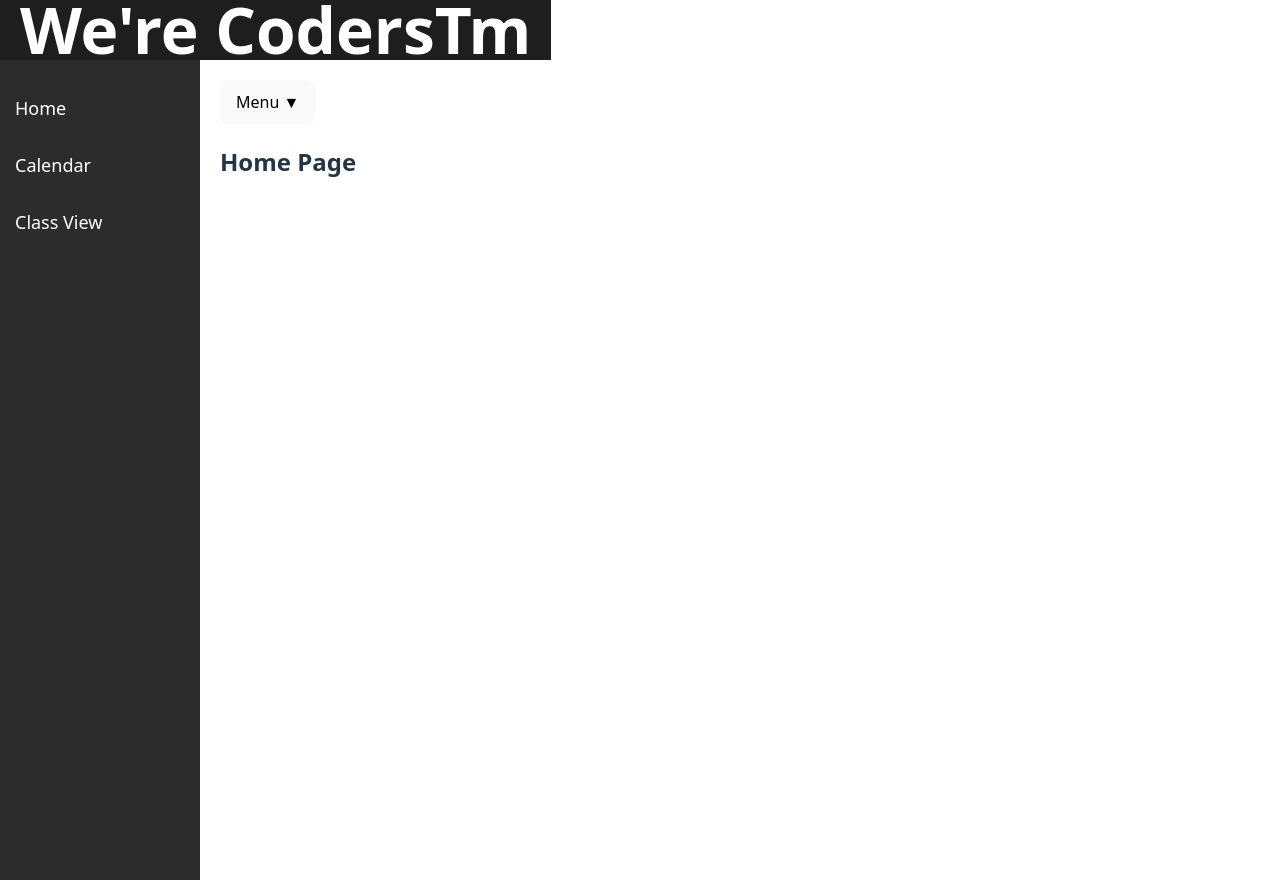
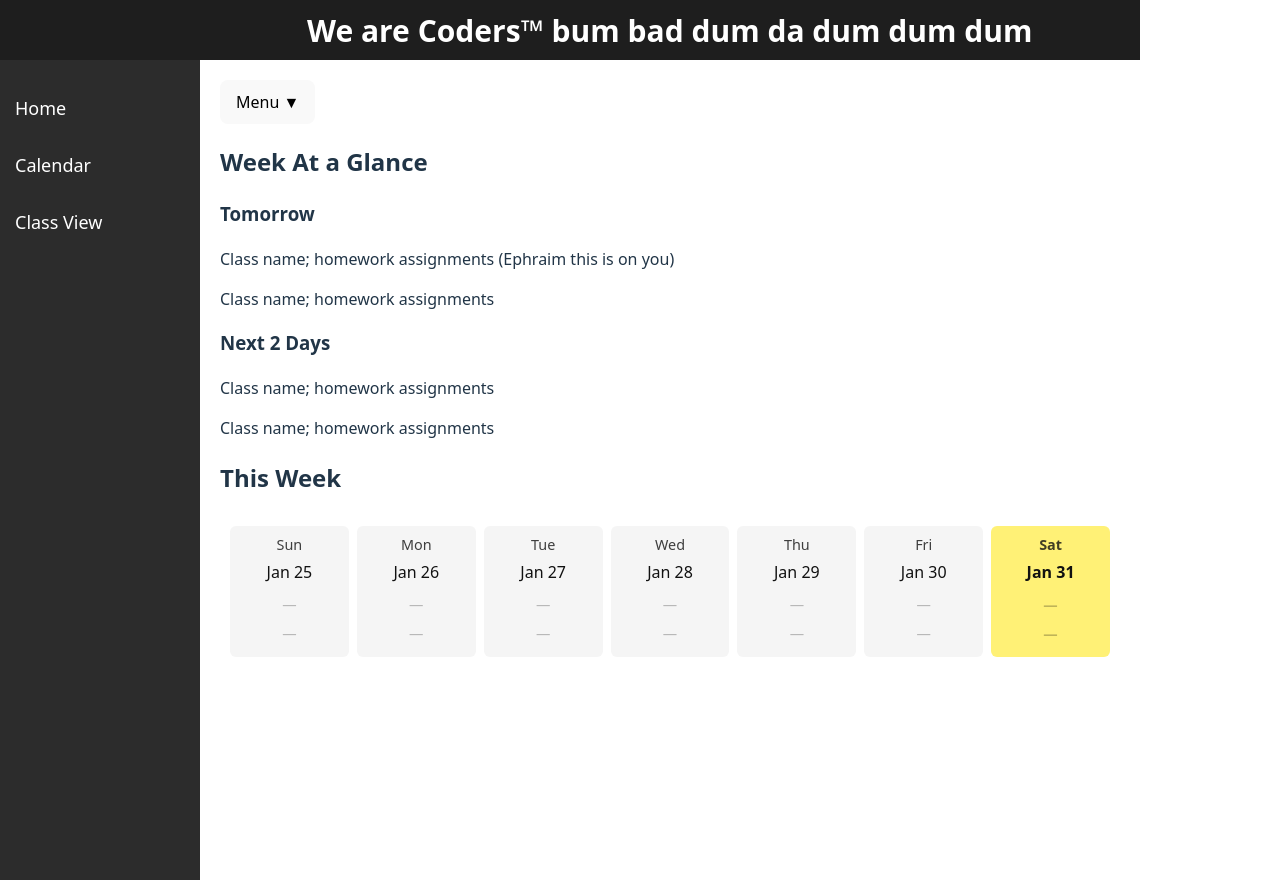
Before and after one commit to 3phraimY/Canvas-Hackathon, a React (Vite) app in the folder Front-End/: page / in a window 1280 px wide. Built offline with nearby package versions, Linux system fonts and the light colour scheme.

Commit message:
Added scrolling top bar, changed Home Screen and a day of the week calendar for said home screen to track the current week.

```diff
--- a/Front-End/package.json
+++ b/Front-End/package.json
@@ -11,6 +11,7 @@
   },
   "dependencies": {
     "react": "^19.2.0",
+    "react-calendar": "^6.0.0",
     "react-dom": "^19.2.0",
     "react-router-dom": "^7.13.0"
   },
--- a/Front-End/src/Components/TopBar.css
+++ b/Front-End/src/Components/TopBar.css
@@ -1,10 +1,34 @@
 .topbar {
-  width: 100%;
+  width: 1140px;
   height: 60px;
   background-color: #1e1e1e;
   color: white;
   display: flex;
   align-items: center;
-  padding-left: 20px;
   font-size: 20px;
+  overflow: hidden;
+  position: relative;
 }
+
+.ticker-container {
+  position: absolute;
+  width: 100%;
+  display: flex;
+  animation: scroll-left 15s linear infinite;
+  white-space: nowrap;
+}
+
+.ticker-text {
+  margin: 0;
+  padding-right: 50px;
+  display: inline-block;
+}
+
+@keyframes scroll-left {
+  0% {
+    transform: translateX(100%);
+  }
+  100% {
+    transform: translateX(-100%);
+  }
+}
--- a/Front-End/src/Components/TopBar.jsx
+++ b/Front-End/src/Components/TopBar.jsx
@@ -1,10 +1,39 @@
-import React from "react";
+import React, { useState, useEffect } from "react";
 import "./TopBar.css";
 
 export default function TopBar() {
+  const defaultText = "We are Coders™ bum bad dum da dum dum dum";
+  const randomMessages = [
+    "We're the Coders™",
+    "Mmmmm, Coders We Are ™",
+    "You might be gay",
+  ];
+
+  const [displayText, setDisplayText] = useState(defaultText);
+
+  useEffect(() => {
+    const changeTextRandomly = () => {
+      // 0.1% chance to change text every 3 seconds
+      if (Math.random() < 0.001) {
+        const randomIndex = Math.floor(Math.random() * randomMessages.length);
+        setDisplayText(randomMessages[randomIndex]);
+
+        // Return to default text after 8 seconds
+        setTimeout(() => {
+          setDisplayText(defaultText);
+        }, 8000);
+      }
+    };
+
+    const interval = setInterval(changeTextRandomly, 3000);
+    return () => clearInterval(interval);
+  }, []);
+
   return (
     <div className="topbar">
-      <h1>We're CodersTm</h1>
+      <div className="ticker-container">
+        <h2 className="ticker-text">{displayText}</h2>
+      </div>
     </div>
   );
 }
--- /dev/null
+++ b/Front-End/src/Components/WeekCalendar.css
@@ -0,0 +1,66 @@
+.week-calendar {
+  display: grid;
+  grid-template-columns: repeat(7, 1fr);
+  gap: 8px;
+  padding: 10px;
+  width: 100%;
+  box-sizing: border-box;
+}
+
+.day {
+  background: #f5f5f5;
+  color: #111;
+  padding: 8px 6px;
+  text-align: center;
+  border-radius: 6px;
+  min-width: 80px;
+}
+
+.day-name {
+  font-size: 0.9rem;
+  opacity: 0.8;
+}
+
+.day-date {
+  font-size: 1rem;
+  margin-top: 4px;
+}
+
+.assignments {
+  list-style: none;
+  padding: 6px 0 0 0;
+  margin: 0;
+  font-size: 0.9rem;
+  min-height: 36px;
+}
+
+.assignment-item {
+  text-align: left;
+  padding: 2px 6px;
+  border-radius: 4px;
+  background: rgba(0,0,0,0.03);
+  margin: 4px 0;
+}
+
+.assignment-placeholder {
+  color: rgba(0,0,0,0.25);
+  text-align: center;
+  padding: 4px 0;
+}
+
+.today {
+  background: #fff176; /* Highlights the current day*/
+  color: #111;
+  font-weight: 700;
+}
+
+@media (max-width: 600px) {
+  .week-calendar {
+    display: flex;
+    overflow-x: auto;
+  }
+  .day {
+    flex: 0 0 120px;
+    margin-right: 8px;
+  }
+}
--- /dev/null
+++ b/Front-End/src/Components/WeekCalendar.jsx
@@ -0,0 +1,73 @@
+import React from "react";
+import "./WeekCalendar.css";
+
+function getStartOfWeek(date) {
+  const d = new Date(date);
+  const day = d.getDay(); // 0 (Sun) - 6 (Sat)
+  const start = new Date(d);
+  start.setDate(d.getDate() - day); // move to Sunday
+  start.setHours(0, 0, 0, 0);
+  return start;
+}
+
+function isSameDay(a, b) {
+  return (
+    a.getFullYear() === b.getFullYear() &&
+    a.getMonth() === b.getMonth() &&
+    a.getDate() === b.getDate()
+  );
+}
+
+function formatDate(d) {
+  return d.toLocaleDateString(undefined, { month: "short", day: "numeric" });
+}
+
+// According to the documentation, assignments should be object keyed(?) by ISO date string (YYYY-MM-DD)
+//Essentially a mapping of dates to list of assignment strings
+// The example given is this: { "2026-01-31": ["Math: p.10", "Science lab"] }
+export default function WeekCalendar({ assignments = {} }) {
+  const today = new Date();
+  const start = getStartOfWeek(today);
+  const days = Array.from({ length: 7 }).map((_, i) => {
+    const dt = new Date(start);
+    dt.setDate(start.getDate() + i);
+    return dt;
+  });
+
+  const keyFor = (d) => d.toISOString().slice(0, 10);
+
+  return (
+    <div className="week-calendar">
+      {days.map((day) => {
+        const key = keyFor(day);
+        const items = assignments[key] || [];
+        return (
+          <div
+            key={day.toDateString()}
+            className={"day" + (isSameDay(day, today) ? " today" : "")}
+          >
+            <div className="day-name">
+              {day.toLocaleDateString(undefined, { weekday: "short" })}
+            </div>
+            <div className="day-date">{formatDate(day)}</div>
+            <ul className="assignments">
+              {items.length > 0 ? (
+                items.map((it, idx) => (
+                  <li key={idx} className="assignment-item">
+                    {it}
+                  </li>
+                ))
+              ) : (
+                // placeholder for actual assignment names
+                <>
+                  <li className="assignment-placeholder">—</li>
+                  <li className="assignment-placeholder">—</li>
+                </>
+              )}
+            </ul>
+          </div>
+        );
+      })}
+    </div>
+  );
+}
--- a/Front-End/src/Pages/Home.jsx
+++ b/Front-End/src/Pages/Home.jsx
@@ -1,3 +1,19 @@
+import WeekCalendar from "../Components/WeekCalendar";
+
 export default function Home() {
-  return <h2>Home Page</h2>;
+  return (
+    <>
+      <h2>Week At a Glance</h2>
+      <h3>Tomorrow</h3>
+      <p>Class name; homework assignments  (Ephraim this is on you)</p>
+      <p>Class name; homework assignments</p>
+      <h3>Next 2 Days</h3>
+      <p>Class name; homework assignments</p>
+      <p>Class name; homework assignments</p>
+
+      <h2>This Week</h2>
+      <WeekCalendar />
+
+    </>
+  );
 }
--- a/Front-End/src/index.css
+++ b/Front-End/src/index.css
@@ -74,3 +74,8 @@ button:focus-visible {
   padding: 20px;
   flex: 1;
 }
+.tm {
+  font-size: 0.6em;       /* Makes it smaller */
+  vertical-align: super;  /* Makes it tall */
+  margin-left: 2px;       /* Makes the space spacing */
+}
```
Also changed, not shown: 1 other file (tests, documents, lock files or other folders).
